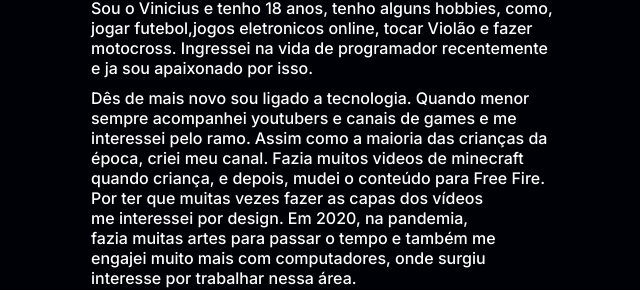
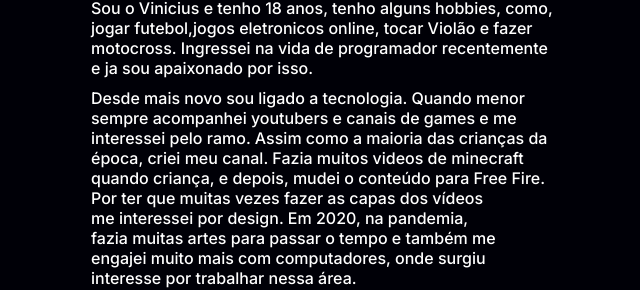
Before and after one commit to vnlopes/vnlopes-basic, a plain HTML site: page about.html in a window 1280 px wide. Shown: the part 218-508 px from the top of the page, 299-939 px from the left. Drawn offline with Linux system fonts and the light colour scheme.

Commit message:
Update about.html

```diff
--- a/about.html
+++ b/about.html
@@ -42,7 +42,7 @@
                 <p> e ja sou apaixonado por isso.</p>
 
                 <div class="p2">
-                <p>Dês de mais novo sou ligado a tecnologia. Quando menor </p>
+                <p>Desde mais novo sou ligado a tecnologia. Quando menor </p>
                 <p>sempre acompanhei youtubers e canais de games e me </p>
                 <p>interessei pelo ramo. Assim como a maioria das crianças da  </p>
                 <p>época, criei meu canal. Fazia muitos videos de minecraft</p>
```
